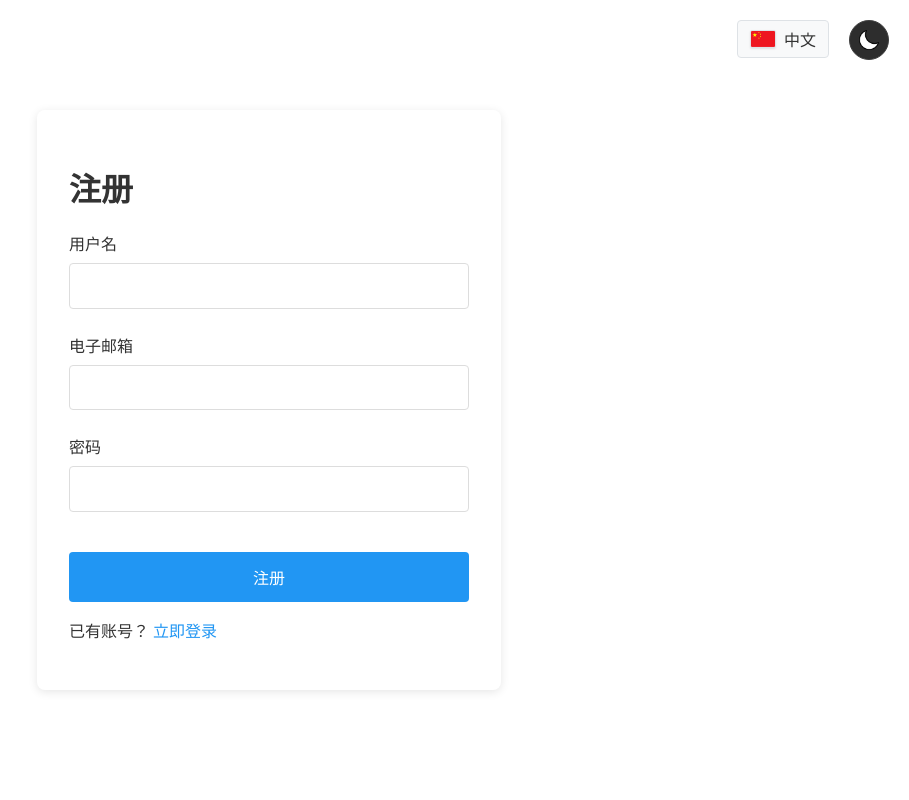
After one commit to desperaaaado/Brain-Tumor-Detection, a Flask app: page /register in a window 1280 px wide. The commit adds this page. Shown: the whole page, without its empty margins (371-1280 px from the left). Run offline with Flask 3, Linux system fonts and the light colour scheme.

Commit message:
add login & register

```diff
--- a/app.py
+++ b/app.py
@@ -1,11 +1,38 @@
-from flask import Flask, render_template, request, jsonify, send_from_directory
+from flask import Flask, render_template, request, jsonify, send_from_directory, redirect, url_for
 from werkzeug.utils import secure_filename
 from ultralytics import YOLO
 from datetime import datetime
 import os
+from flask_sqlalchemy import SQLAlchemy
+from flask_bcrypt import Bcrypt
+from flask_login import LoginManager, UserMixin, login_user, login_required, logout_user, current_user
+import secrets
 
 # Initialize Flask app
 app = Flask(__name__)
+app.config['SECRET_KEY'] = secrets.token_hex(16)
+# app.config['SECRET_KEY'] = 'fixed-secret-key'
+app.config['SQLALCHEMY_DATABASE_URI'] = 'mysql+pymysql://root:12345678@localhost/brain-tumor-detection-database'
+app.config['SQLALCHEMY_TRACK_MODIFICATIONS'] = False
+
+# 初始化扩展
+db = SQLAlchemy(app)
+bcrypt = Bcrypt(app)
+login_manager = LoginManager(app)
+login_manager.login_view = 'login'
+
+
+# 用户模型
+class User(UserMixin, db.Model):
+    __tablename__ = 'users'
+
+    id = db.Column(db.Integer, primary_key=True)
+    username = db.Column(db.String(50), unique=True, nullable=False)
+    email = db.Column(db.String(100), unique=True, nullable=False)
+    password_hash = db.Column(db.String(128), nullable=False)
+    created_at = db.Column(db.DateTime, default=datetime.utcnow)
+
+
 app.config['UPLOAD_FOLDER'] = 'uploads'
 app.config['RESULT_FOLDER'] = 'static/results'
 app.config['MAX_CONTENT_LENGTH'] = 100 * 1024 * 1024  # 100MB limit
@@ -20,17 +47,79 @@ os.makedirs(app.config['RESULT_FOLDER'], exist_ok=True)
 ALLOWED_EXTENSIONS = {'jpg', 'jpeg'}
 
 
+@login_manager.user_loader
+def load_user(user_id):
+    # return User.query.get(int(user_id))
+    return db.session.get(User, int(user_id))
+
+
+# 登录路由
+@app.route('/login', methods=['GET', 'POST'])
+def login():
+    if current_user.is_authenticated:
+        return redirect(url_for('index'))
+
+    if request.method == 'POST':
+        username = request.form.get('username')
+        password = request.form.get('password')
+        user = User.query.filter_by(username=username).first()
+
+        if user and bcrypt.check_password_hash(user.password_hash, password):
+            login_user(user)
+            # return redirect(url_for('index'))
+            next_page = request.args.get('next')
+            if next_page:
+                next_page = next_page.split('#')[0]
+            return redirect(next_page or url_for('index'))
+
+        return render_template('login.html', error='Invalid credentials')
+    return render_template('login.html')
+
+
+# 注册路由
+@app.route('/register', methods=['GET', 'POST'])
+def register():
+    if request.method == 'POST':
+        username = request.form.get('username')
+        email = request.form.get('email')
+        password = request.form.get('password')
+
+        if User.query.filter_by(username=username).first():
+            return render_template('register.html', error='Username already exists')
+
+        hashed_password = bcrypt.generate_password_hash(password).decode('utf-8')
+        new_user = User(username=username, email=email, password_hash=hashed_password)
+        # db.create_all()
+        db.session.add(new_user)
+        db.session.commit()
+
+        return redirect(url_for('login'))
+    return render_template('register.html')
+
+
+# 退出登录
+@app.route('/logout')
+@login_required
+def logout():
+    logout_user()
+    return redirect(url_for('login'))
+
+
 def allowed_file(filename):
     return '.' in filename and \
            filename.rsplit('.', 1)[1].lower() in ALLOWED_EXTENSIONS
 
 
 @app.route('/')
+@login_required
 def index():
-    return render_template('index.html')
+    # return render_template('index.html')
+    print(f"当前登录用户：{current_user.username}")
+    return render_template('index.html', username=current_user.username)
 
 
 @app.route('/predict', methods=['POST'])
+@login_required
 def predict():
     if 'files' not in request.files:
         return jsonify({"status": "error", "message": "No files uploaded"}), 400
@@ -122,11 +211,15 @@ def predict():
 
 
 @app.route('/static/results/<filename>')
+@login_required
 def serve_result(filename):
     return send_from_directory(app.config['RESULT_FOLDER'], filename)
 
 
 if __name__ == '__main__':
+    with app.app_context():
+        db.create_all()  # 创建数据库表
+
     app.run(debug=True)
     # TODO 将检测结果的详细数据(xyxy,class,class_id,confidence,etc)导出为csv等
     # TODO 历史记录、按类别筛选功能
--- /dev/null
+++ b/static/css/auth.css
@@ -0,0 +1,255 @@
+:root {
+    /* 白天模式颜色 */
+    --primary-color: #2196F3;
+    --error-color: #f44336;
+    --bg-color: #ffffff;
+    --text-color: #333333;
+    --card-bg: #f8f9fa;
+    --border-color: #dee2e6;
+
+    --button-bg-dark: #2d2d2d; /* 深色按钮背景 */
+    --button-border-dark: #404040; /* 深色按钮边框 */
+}
+
+[data-theme="dark"] {
+    /* 夜间模式颜色 */
+    --bg-color: #1a1a1a;
+    --text-color: #e0e0e0;
+    --card-bg: #2d2d2d;
+    --primary-color: #4FC3F7;
+    --border-color: #404040;
+
+    --button-bg-light: #f8f9fa; /* 浅色按钮背景 */
+    --button-border-light: #dee2e6; /* 浅色按钮边框 */
+}
+
+body {
+    background-color: var(--bg-color);
+    color: var(--text-color);
+    display: flex;
+    justify-content: center;
+    align-items: center;
+    min-height: 100vh;
+    margin: 0;
+    transition: background-color 0.3s ease;
+}
+
+.auth-container {
+    background: rgba(255, 255, 255, 0.1);
+    padding: 2rem;
+    border-radius: 8px;
+    box-shadow: 0 2px 10px rgba(0, 0, 0, 0.1);
+    width: 100%;
+    max-width: 400px;
+}
+
+.form-group {
+    margin-bottom: 1.5rem;
+}
+
+label {
+    display: block;
+    margin-bottom: 0.5rem;
+}
+
+input {
+    width: 100%;
+    padding: 0.8rem;
+    border: 1px solid #ddd;
+    border-radius: 4px;
+    font-size: 1rem;
+}
+
+button {
+    width: 100%;
+    padding: 1rem;
+    background-color: var(--primary-color);
+    color: white;
+    border: none;
+    border-radius: 4px;
+    cursor: pointer;
+    font-size: 1rem;
+}
+
+/* 统一所有表单元素盒模型 */
+.form-group input,
+button[type="submit"] {
+  box-sizing: border-box;
+  width: 100%; /* 使输入框和按钮等宽 */
+  max-width: 400px; /* 控制最大宽度 */
+  margin: 0 auto; /* 水平居中 */
+}
+
+/* 移动端适配 */
+@media (max-width: 480px) {
+  .form-group input,
+  button[type="submit"] {
+    max-width: 300px;
+  }
+}
+
+/* 按钮额外样式 */
+button[type="submit"] {
+  margin-top: 1rem; /* 与输入框保持间距 */
+  padding: 0.8rem; /* 保持与输入框相似的视觉高度 */
+  transition: all 0.3s ease; /* 添加过渡效果 */
+}
+
+/* 输入框聚焦效果 */
+.form-group input:focus {
+  outline: 2px solid var(--primary-color);
+  outline-offset: 2px;
+}
+
+
+.alert {
+    padding: 1rem;
+    margin-bottom: 1rem;
+    border-radius: 4px;
+}
+
+.error {
+    background-color: #ffebee;
+    color: var(--error-color);
+}
+
+a {
+    color: var(--primary-color);
+    text-decoration: none;
+}
+
+
+/* 切换主题 */
+.theme-switch {
+    position: fixed;
+    top: 20px;
+    right: 20px;
+    z-index: 1000;
+}
+
+#themeToggle {
+    position: relative;
+    background: var(--button-bg-dark); /* 白天模式深色背景 */
+    border: 1px solid var(--button-border-dark);
+    border-radius: 50%;
+    width: 40px;
+    height: 40px;
+    cursor: pointer;
+    display: flex;
+    align-items: center;
+    justify-content: center;
+    transition: all 0.3s ease;
+    overflow: hidden;
+}
+
+[data-theme="dark"] #themeToggle {
+    background: var(--button-bg-light); /* 夜间模式浅色背景 */
+    border: 1px solid var(--button-border-light);
+}
+
+#themeToggle img {
+    position: absolute;
+    left: 50%;
+    top: 50%;
+    transform: translate(-50%, -50%);
+    width: 20px; /* 调整图标大小 */
+    height: 20px;
+    transition: opacity 0.3s ease;
+}
+
+#themeToggle .sun {
+    opacity: 0;
+}
+
+#themeToggle .moon {
+    opacity: 1;
+}
+
+[data-theme="dark"] #themeToggle .sun {
+    opacity: 1;
+}
+
+[data-theme="dark"] #themeToggle .moon {
+    opacity: 0;
+}
+
+.language-switch {
+    position: fixed;
+    top: 20px;
+    right: 80px; /* 与主题按钮保持距离 */
+    z-index: 1000;
+}
+
+.language-selector {
+    position: relative;
+    cursor: pointer;
+}
+
+.current-language {
+    padding: 0.5rem 1rem;
+    background: var(--card-bg);
+    border: 1px solid var(--border-color);
+    border-radius: 4px;
+    display: inline-block;
+    transition: all 0.3s ease;
+}
+
+.language-selector:hover .current-language {
+    background: var(--primary-color);
+    color: white;
+}
+
+.language-dropdown {
+    position: absolute;
+    top: 100%;
+    right: 0;
+    background: var(--card-bg);
+    border: 1px solid var(--border-color);
+    border-radius: 4px;
+    box-shadow: 0 2px 8px rgba(0, 0, 0, 0.1);
+    display: none;
+    min-width: 120px;
+}
+
+.language-selector:hover .language-dropdown {
+    display: block;
+}
+
+.language-option {
+    display: flex;
+    align-items: center;
+    gap: 0.75rem;
+    padding: 0.5rem 1rem;
+    transition: all 0.3s ease;
+}
+
+.language-option:hover {
+    background: var(--primary-color);
+    color: white;
+}
+
+/* 国旗图标样式 */
+.language-option img {
+    width: 24px;
+    height: 16px;
+    border-radius: 2px;
+    object-fit: contain;
+    border: 1px solid var(--border-color);
+    box-shadow: 0 1px 2px rgba(0, 0, 0, 0.1);
+}
+
+.current-language {
+    display: inline-flex;
+    align-items: center;
+    gap: 8px; /* 增加文字和国旗间距 */
+    padding: 6px 12px;
+}
+
+.flag-icon {
+    width: 24px; /* 图标大小 */
+    height: 16px;
+    border-radius: 2px;
+    object-fit: contain;
+    border: 1px solid var(--border-color);
+    box-shadow: 0 1px 2px rgba(0, 0, 0, 0.1);
+}
--- a/static/js/i18n.js
+++ b/static/js/i18n.js
@@ -16,7 +16,16 @@ const translations = {
         home: "Home",
         history: "History",
         changelog: "Changelog",
-        contact: "Contact Us"
+        contact: "Contact Us",
+        login_title: "Login",
+        register_title: "Register",
+        username: "Username",
+        password: "Password",
+        email: "Email",
+        have_account: "Already have an account?",
+        no_account: "Don't have an account?",
+        register_here: "Register here",
+        login_here: "Login here"
         // 其他文本...
     },
     zh: {
@@ -36,7 +45,16 @@ const translations = {
         home: "首页",
         history: "历史记录",
         changelog: "更新日志",
-        contact: "联系我们"
+        contact: "联系我们",
+        login_title: "登录",
+        register_title: "注册",
+        username: "用户名",
+        password: "密码",
+        email: "电子邮箱",
+        have_account: "已有账号？",
+        no_account: "没有账号？",
+        register_here: "立即注册",
+        login_here: "立即登录"
         // 其他文本...
     }
 };
@@ -52,13 +70,16 @@ export function setLanguage(lang) {
     }
 }
 
-import {latestResults, renderResults} from './app.js'
+// import {latestResults, renderResults} from './app.js'
 
 // 动态内容刷新函数
 function refreshDynamicContent() {
-    if (latestResults.length > 0) {
-        renderResults(latestResults); // 使用最新数据重新渲染
-    }
+    // if (latestResults.length > 0) {
+    //     renderResults(latestResults); // 使用最新数据重新渲染
+    // }
+    // 改为使用事件机制
+    const event = new CustomEvent('languageChanged');
+    document.dispatchEvent(event);
 }
 
 // export function t(key) {
--- /dev/null
+++ b/static/js/language.js
@@ -0,0 +1,34 @@
+import {setLanguage, t} from './i18n.js';
+
+
+document.addEventListener('DOMContentLoaded', () => {
+    // 初始化语言和图标
+    const preferredLang = localStorage.getItem('preferredLang') || 'zh';
+    setLanguage(preferredLang);
+
+    // 更新当前语言显示
+    const currentLanguage = document.querySelector('.current-language');
+    const flagPath = currentLanguage.getAttribute(`data-flag-${preferredLang}`);
+    const languageText = preferredLang === 'zh' ? '中文' : 'English';
+
+    currentLanguage.innerHTML = `
+        <img class="flag-icon" src="${flagPath}" alt="${languageText}">
+        ${languageText}
+    `;
+
+    // 语言切换事件绑定
+    document.querySelectorAll('.language-option').forEach(option => {
+        option.addEventListener('click', function () {
+            const lang = this.getAttribute('data-lang');
+            setLanguage(lang);
+
+            // 更新图标和文本
+            const flagPath = currentLanguage.getAttribute(`data-flag-${lang}`);
+            const languageText = lang === 'zh' ? '中文' : 'English';
+            currentLanguage.innerHTML = `
+                <img class="flag-icon" src="${flagPath}" alt="${languageText}">
+                ${languageText}
+            `;
+        });
+    });
+});
--- /dev/null
+++ b/static/js/theme.js
@@ -0,0 +1,20 @@
+// theme.js
+document.addEventListener('DOMContentLoaded', () => {
+    const themeToggle = document.getElementById('themeToggle');
+    if (!themeToggle) return; // 👈 关键检查
+
+    let currentTheme = localStorage.getItem('theme') || 'light';
+
+    function setTheme(theme) {
+        document.documentElement.setAttribute('data-theme', theme);
+        localStorage.setItem('theme', theme);
+    }
+
+    function toggleTheme() {
+        currentTheme = currentTheme === 'light' ? 'dark' : 'light';
+        setTheme(currentTheme);
+    }
+
+    themeToggle.addEventListener('click', toggleTheme);
+    setTheme(currentTheme);
+});
--- a/templates/index.html
+++ b/templates/index.html
@@ -3,6 +3,7 @@
 <head>
     <meta charset="UTF-8">
     <meta name="viewport" content="width=device-width, initial-scale=1.0">
+    <meta name="flask-base-url" content="{{ url_for('index') }}">
     <!--    <title>Brain Tumor Detection</title>-->
     <title data-i18n="title">Brain Tumor Detection</title>
 
@@ -25,6 +26,7 @@
         <li><a href="#history" data-i18n="history">History</a></li>
         <li><a href="#changelog" data-i18n="changelog">Changelog</a></li>
         <li><a href="#contact" data-i18n="contact">Contact</a></li>
+        <div id="auth-links"></div>
     </ul>
 </nav>
 
--- /dev/null
+++ b/templates/register.html
@@ -0,0 +1,77 @@
+<!DOCTYPE html>
+<html lang="en">
+<head>
+    <meta charset="UTF-8">
+    <title>Register</title>
+    <link rel="stylesheet" href="{{ url_for('static', filename='css/auth.css') }}">
+    <link rel="icon" type="image/png" href="{{ url_for('static', filename='images/icons/favicon.png') }}">
+
+</head>
+<body>
+<div class="theme-switch">
+    <button id="themeToggle">
+        <img class="sun" src="{{ url_for('static', filename='images/icons/sun.svg') }}" alt="Sun Icon">
+        <img class="moon" src="{{ url_for('static', filename='images/icons/moon1.png') }}" alt="Moon Icon">
+    </button>
+</div>
+
+<div class="language-switch">
+    <div class="language-selector">
+        <span class="current-language"
+              data-flag-zh="{{ url_for('static', filename='images/icons/cn-flag.png') }}"
+              data-flag-en="{{ url_for('static', filename='images/icons/us-flag1.png') }}">
+            <img class="flag-icon" src="{{ url_for('static', filename='images/icons/cn-flag.png') }}" alt="中文">
+            中文
+        </span>
+        <div class="language-dropdown">
+            <div class="language-option" data-lang="zh">
+                <img src="{{ url_for('static', filename='images/icons/cn-flag.png') }}" alt="中文">
+                中文
+            </div>
+            <div class="language-option" data-lang="en">
+                <img src="{{ url_for('static', filename='images/icons/us-flag1.png') }}" alt="English">
+                English
+            </div>
+        </div>
+    </div>
+</div>
+
+
+<div class="auth-container">
+    {#    <h1>Register</h1>#}
+    <h1 data-i18n="register_title">Register</h1>
+    {% if error %}
+        <div class="alert error">{{ error }}</div>
+    {% endif %}
+    <form method="POST">
+        <div class="form-group">
+            {#            <label>Username</label>#}
+            <label data-i18n="username">Username</label>
+            <input type="text" name="username" required>
+        </div>
+        <div class="form-group">
+            {#            <label>Email</label>#}
+            <label data-i18n="email">Email</label>
+            <input type="email" name="email" required>
+        </div>
+        <div class="form-group">
+            {#            <label>Password</label>#}
+            <label data-i18n="password">Password</label>
+            <input type="password" name="password" required>
+        </div>
+        <button type="submit" data-i18n="register_title">Register</button>
+    </form>
+    {#    <p>Already have an account? <a href="{{ url_for('login') }}">Login here</a></p>#}
+    {#    <p data-i18n="have_account">Already have an account? <a href="{{ url_for('login') }}" data-i18n="login_here">Login#}
+    {#        here</a></p>#}
+    <p>
+        <span data-i18n="have_account"></span>
+        <a href="{{ url_for('login') }}" data-i18n="login_here"></a>
+    </p>
+</div>
+
+
+<script type="module" src="{{ url_for('static', filename='js/theme.js') }}"></script>
+<script type="module" src="{{ url_for('static', filename='js/language.js') }}"></script>
+</body>
+</html>
```
Also changed, not shown: static/js/app.js (+37 -1 lines), templates/login.html (added, +69 -0 lines).
